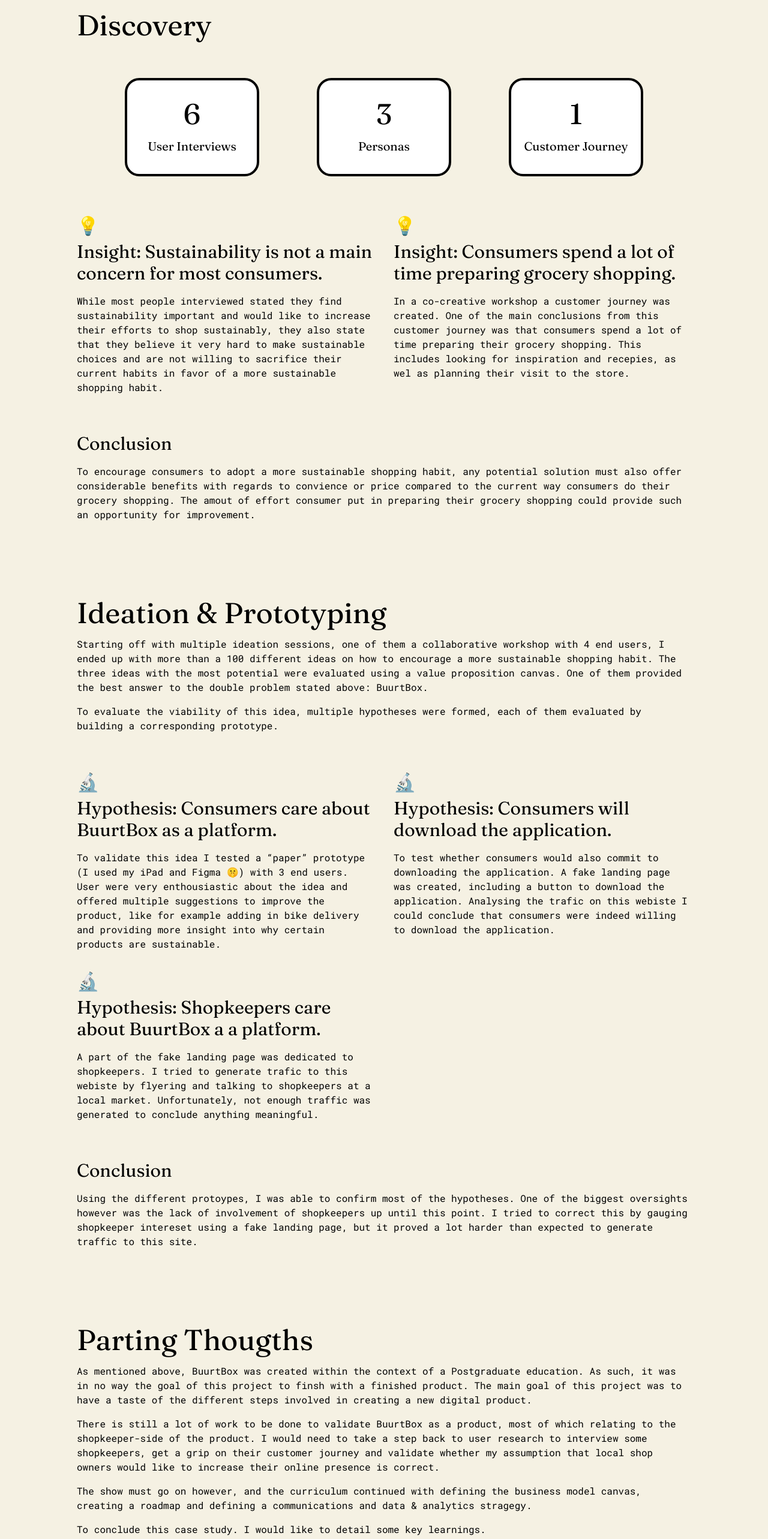
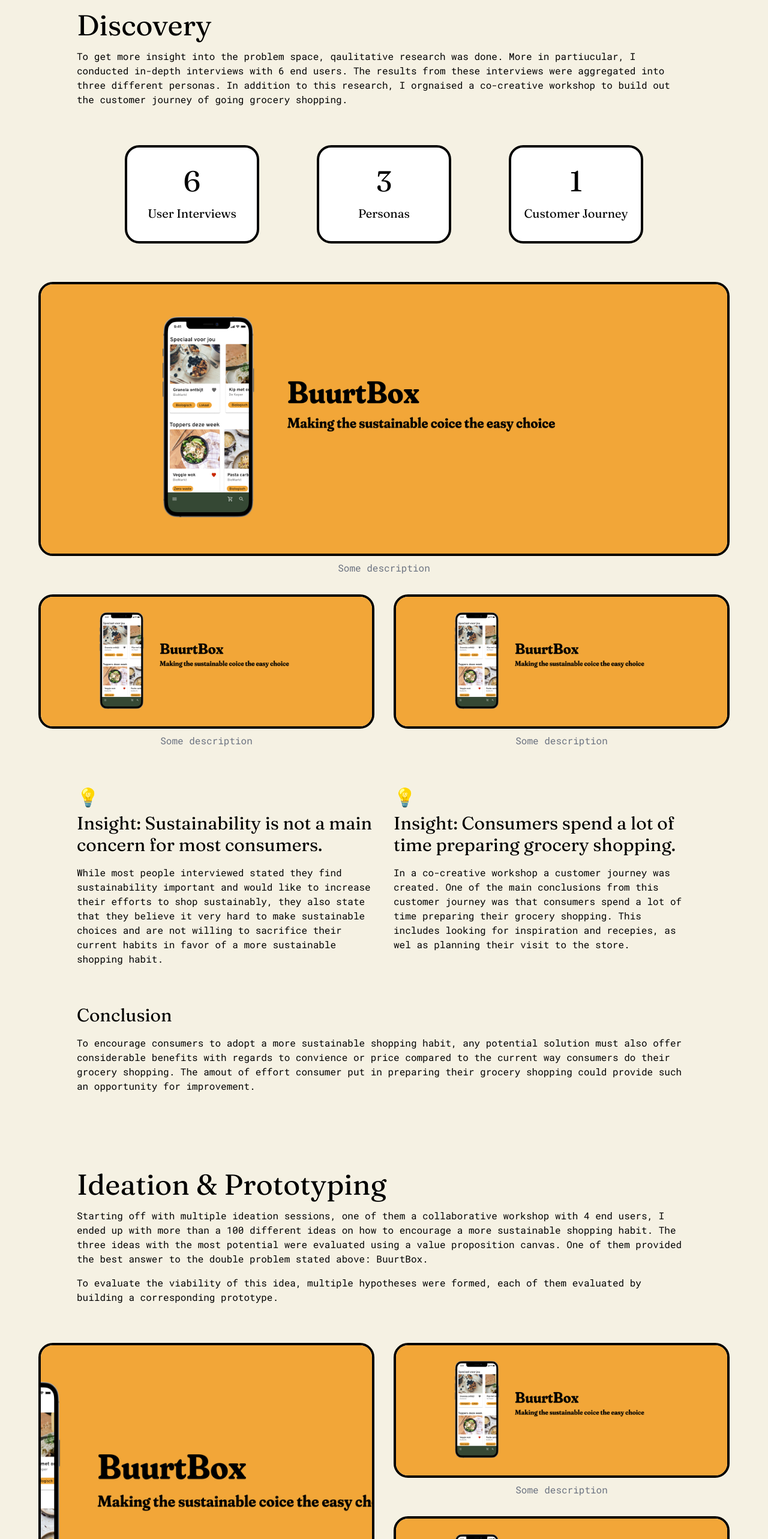
Before and after one commit to sebastianstoelen/portfolio, a Vue app: page /buurtbox in a window 1280 px wide. Shown: the part 1619-4185 px from the top of the page at 60% size. Built offline with nearby package versions, Linux system fonts and the light colour scheme.

Commit message:
Add different collages

```diff
--- /dev/null
+++ b/src/components/ImageCollage.vue
@@ -0,0 +1,19 @@
+<template>
+
+</template>
+
+<script lang="ts">
+import { defineComponent } from "vue";
+
+export default defineComponent({
+  name: "ImageCollage",
+  props: {
+    image1: String,
+    image1Descr: String,
+    image2: String,
+    image2Descr: String,
+    image3: String,
+    image3Descr: String,
+  },
+});
+</script>
--- a/src/views/BuurtBox.vue
+++ b/src/views/BuurtBox.vue
@@ -74,6 +74,14 @@
     <!-- Discovery -->
     <div class="pt-32">
       <h2 class="font-header text-3xl md:text-5xl font-black">Discovery</h2>
+      <p class="font-body pt-4">
+        To get more insight into the problem space, qaulitative research was
+        done. More in partiucular, I conducted in-depth interviews with 6 end
+        users. The results from these interviews were aggregated into three
+        different personas. In addition to this research, I orgnaised a
+        co-creative workshop to build out the customer journey of going grocery
+        shopping.
+      </p>
       <div class="flex flex-wrap justify-center pt-16 gap-x-24 gap-y-8">
         <NumberCallout
           class="w-56 flex-none"
@@ -91,6 +99,41 @@
           description="Customer Journey"
         ></NumberCallout>
       </div>
+      <!-- Discovery collage -->
+      <div class="pt-16">
+        <div class="grid grid-cols-1 -mx-4 md:-mx-16 gap-8">
+          <div class="flex flex-col items-center">
+            <img
+              class="
+                w-full
+                h-full
+                object-cover
+                rounded-3xl
+                border-4 border-black
+              "
+              :src="buurtBoxWide"
+            />
+            <p class="font-body text-gray-500 pt-2">Some description</p>
+          </div>
+          <div class="grid grid-cols-1 md:grid-cols-2 gap-8">
+            <div class="flex flex-col items-center">
+              <img
+                class="w-full object-cover rounded-3xl border-4 border-black"
+                :src="buurtBoxWide"
+              />
+              <p class="font-body text-gray-500 pt-2">Some description</p>
+            </div>
+            <div class="flex flex-col items-center">
+              <img
+                class="w-full object-cover rounded-3xl border-4 border-black"
+                :src="buurtBoxWide"
+              />
+              <p class="font-body text-gray-500 pt-2">Some description</p>
+            </div>
+          </div>
+        </div>
+      </div>
+
       <div class="grid grid-cols-1 md:grid-cols-2 pt-16 gap-8">
         <EmojiTextBlock
           emoji="💡"
@@ -132,6 +175,41 @@
         To evaluate the viability of this idea, multiple hypotheses were formed,
         each of them evaluated by building a corresponding prototype.
       </p>
+
+      <!-- Prototype collage -->
+      <div class="pt-16">
+        <div class="grid grid-cols-1 md:grid-cols-2 -mx-4 md:-mx-16 gap-8">
+          <div class="flex flex-col items-center">
+            <img
+              class="
+                w-full
+                h-full
+                object-cover
+                rounded-3xl
+                border-4 border-black
+              "
+              :src="buurtBoxWide"
+            />
+            <p class="font-body text-gray-500 pt-2">Some description</p>
+          </div>
+          <div class="grid grid-cols-1 gap-8">
+            <div class="flex flex-col items-center">
+              <img
+                class="w-full object-cover rounded-3xl border-4 border-black"
+                :src="buurtBoxWide"
+              />
+              <p class="font-body text-gray-500 pt-2">Some description</p>
+            </div>
+            <div class="flex flex-col items-center">
+              <img
+                class="w-full object-cover rounded-3xl border-4 border-black"
+                :src="buurtBoxWide"
+              />
+              <p class="font-body text-gray-500 pt-2">Some description</p>
+            </div>
+          </div>
+        </div>
+      </div>
       <div class="grid grid-cols-1 md:grid-cols-2 pt-16 gap-8">
         <EmojiTextBlock
           emoji="🔬"
@@ -158,6 +236,37 @@
           this by gauging shopkeeper intereset using a fake landing page, but it
           proved a lot harder than expected to generate traffic to this site.
         </p>
+      </div>
+      <!-- Prototyping end collage -->
+      <div class="pt-16">
+        <div class="grid grid-cols-1 md:grid-cols-2 -mx-4 md:-mx-16 gap-8">
+          <div class="flex flex-col items-center">
+            <img
+              class="
+                w-full
+                h-full
+                object-cover
+                rounded-3xl
+                border-4 border-black
+              "
+              :src="buurtBoxWide"
+            />
+            <p class="font-body text-gray-500 pt-2">Some description</p>
+          </div>
+          <div class="flex flex-col items-center">
+            <img
+              class="
+                w-full
+                h-full
+                object-cover
+                rounded-3xl
+                border-4 border-black
+              "
+              :src="buurtBoxWide"
+            />
+            <p class="font-body text-gray-500 pt-2">Some description</p>
+          </div>
+        </div>
       </div>
     </div>
 
@@ -209,6 +318,7 @@
 import Header from "@/components/Header.vue";
 import NumberCallout from "@/components/NumberCallout.vue";
 import EmojiTextBlock from "@/components/EmojiTextBlock.vue";
+import ImageCollage from "@/components/ImageCollage.vue";
 import buurtBoxWide from "@/assets/images/BuurtBox-wide.jpg";
 import { UserIcon, CalendarIcon, TerminalIcon } from "@heroicons/vue/outline";
 
@@ -219,6 +329,7 @@
     Header,
     NumberCallout,
     EmojiTextBlock,
+    ImageCollage,
     UserIcon,
     CalendarIcon,
     TerminalIcon,
```
